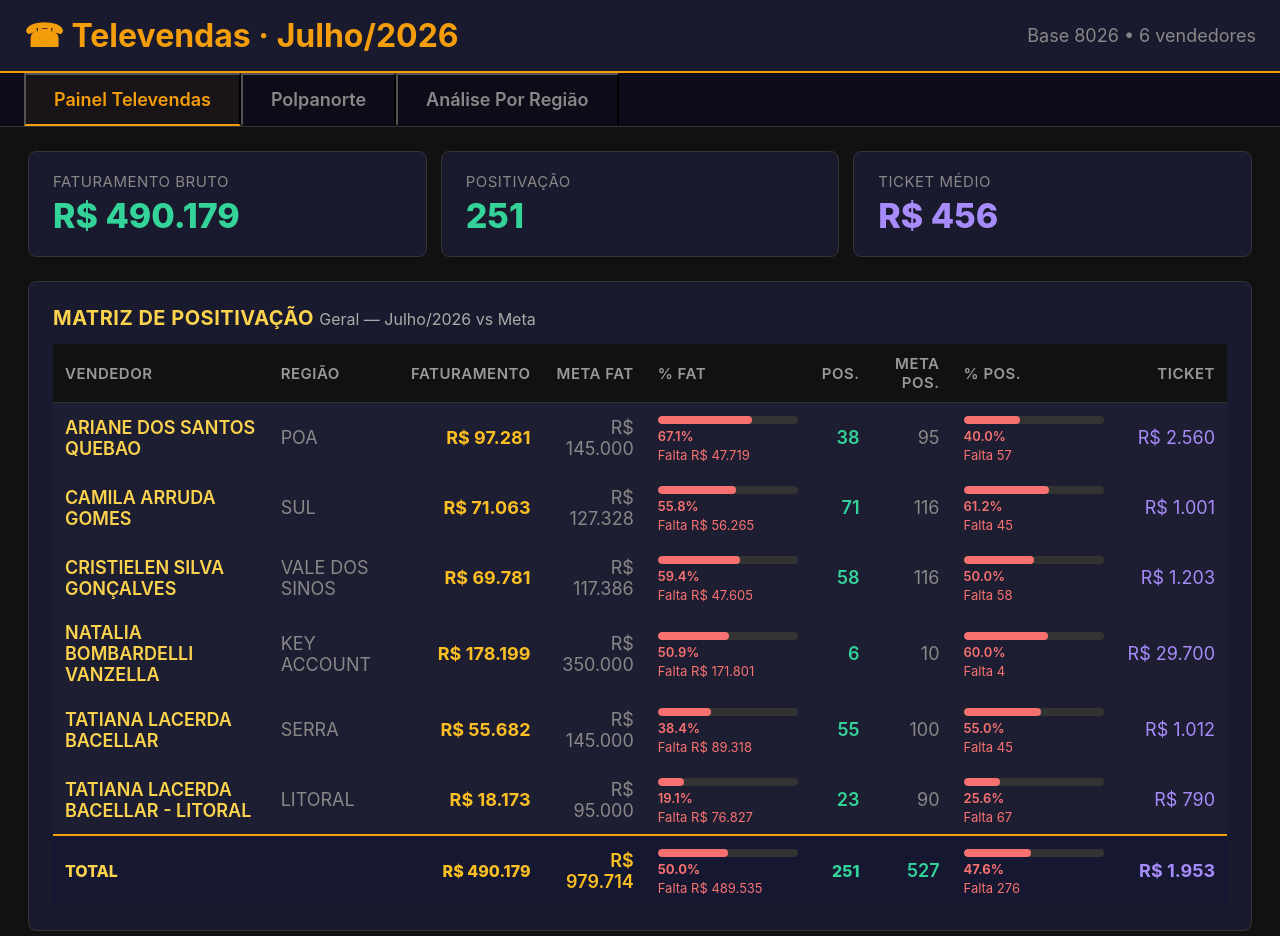
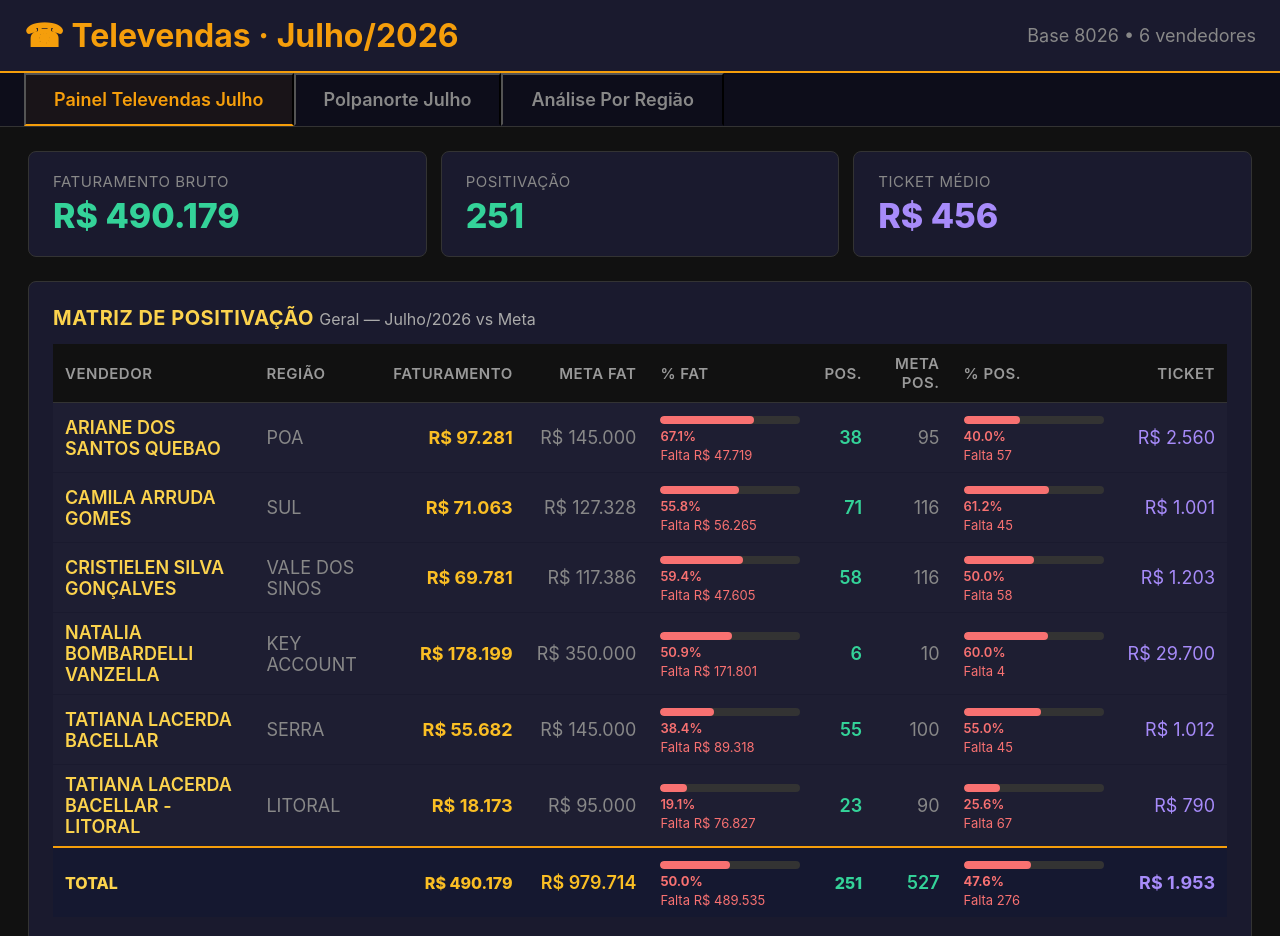
Before and after one commit to echevarria-bi/dashboard-televendas, a plain HTML site: page dashboard.html in a window 1280 px wide. Shown: the top 936 px of the page. Drawn offline with Linux system fonts and the light colour scheme.

Commit message:
add white-space:nowrap to FAT/Meta columns, increase SVG margins (PL=60 PR=40 W=840), add Julho to tab names

```diff
--- a/dashboard.html
+++ b/dashboard.html
@@ -46,8 +46,8 @@ footer{text-align:center;padding:16px;font-size:15px;color:#555;border-top:1px s
 </header>
 
 <div class="tabs">
-<button class="tab active" onclick="switchView('geral')">Painel Televendas</button>
-<button class="tab" onclick="switchView('polpanorte')">Polpanorte</button>
+<button class="tab active" onclick="switchView('geral')">Painel Televendas Julho</button>
+<button class="tab" onclick="switchView('polpanorte')">Polpanorte Julho</button>
 <button class="tab" onclick="switchView('regiaomes')">An&#225;lise Por Regi&#227;o</button>
 </div>
 
@@ -166,8 +166,8 @@ function render(){
     m+='<tr'+(i%2===0?' style="background:rgba(255,255,255,0.02)"':'')+'>'+
       '<td style="font-weight:600;color:#fcd34d">'+v.rca+'</td>'+
       '<td style="color:#888">'+v.regiao+'</td>'+
-      '<td class="text-right" style="color:#fbbf24;font-weight:700">'+fmt(v.fat)+'</td>'+
-      '<td class="text-right" style="color:#888">'+fmt(mt.fat||0)+'</td>'+
+      '<td class="text-right" style="color:#fbbf24;font-weight:700;white-space:nowrap">'+fmt(v.fat)+'</td>'+
+      '<td class="text-right" style="color:#888;white-space:nowrap">'+fmt(mt.fat||0)+'</td>'+
       '<td><div class="bar-bg"><div class="bar-fill" style="width:'+Math.min(pf,100).toFixed(0)+'%;background:'+fC+'"></div></div><span style="font-size:13px;color:'+fC+';font-weight:600">'+pf.toFixed(1)+'%</span>'+(faltaFat===null?'<div style="font-size:11px;color:#888;margin-top:2px">Sem meta</div>':faltaFat>0?'<div style="font-size:13px;color:#f87171;margin-top:2px">Falta '+fmt(faltaFat)+'</div>':'<div style="font-size:13px;color:#34d399;margin-top:2px">OK</div>')+'</td>'+
       '<td class="text-right" style="color:#34d399;font-weight:600">'+qc+'</td>'+
       '<td class="text-right" style="color:#888">'+(mt.pos||'&mdash;')+'</td>'+
@@ -184,8 +184,8 @@ function render(){
   m+='<tr style="background:#151830;border-top:2px solid #f59e0b">'+
     '<td style="font-weight:800;color:#fcd34d;font-size:16px">TOTAL</td>'+
     '<td style="color:#888"></td>'+
-    '<td class="text-right" style="color:#fbbf24;font-weight:800;font-size:16px">'+fmt(totFat)+'</td>'+
-    '<td class="text-right" style="color:#fbbf24;font-weight:600">'+fmt(tMetaFat)+'</td>'+
+    '<td class="text-right" style="color:#fbbf24;font-weight:800;font-size:16px;white-space:nowrap">'+fmt(totFat)+'</td>'+
+    '<td class="text-right" style="color:#fbbf24;font-weight:600;white-space:nowrap">'+fmt(tMetaFat)+'</td>'+
     '<td><div class="bar-bg"><div class="bar-fill" style="width:'+Math.min(tPf,100).toFixed(0)+'%;background:'+tFc+'"></div></div><span style="font-size:13px;color:'+tFc+';font-weight:700">'+tPf.toFixed(1)+'%</span>'+(tFaltaFat===null?'<div style="font-size:13px;color:#888;margin-top:2px">Sem meta</div>':tFaltaFat>0?'<div style="font-size:13px;color:#f87171;margin-top:2px">Falta '+fmt(tFaltaFat)+'</div>':'<div style="font-size:13px;color:#34d399;margin-top:2px">OK</div>')+'</td>'+
     '<td class="text-right" style="color:#34d399;font-weight:800;font-size:16px">'+totPos+'</td>'+
     '<td class="text-right" style="color:#34d399;font-weight:600">'+tMetaPos+'</td>'+
@@ -298,7 +298,7 @@ function renderRegiaoMes(){
     var max=Math.max.apply(null,all);if(max===0)max=1;
     var min=0;
     var range=max-min||1;
-    var W=800,H=280,PL=55,PR=25,PT=30,PB=40;
+    var W=840,H=280,PL=60,PR=40,PT=30,PB=40;
     var cw=W-PL-PR,ch=H-PT-PB;
     function yPos(v){return PT+ch-((v-min)/range)*ch;}
     function xPos(i){return PL+i/(6)*cw;}
```
Also changed, not shown: index.html (+7 -7 lines).
